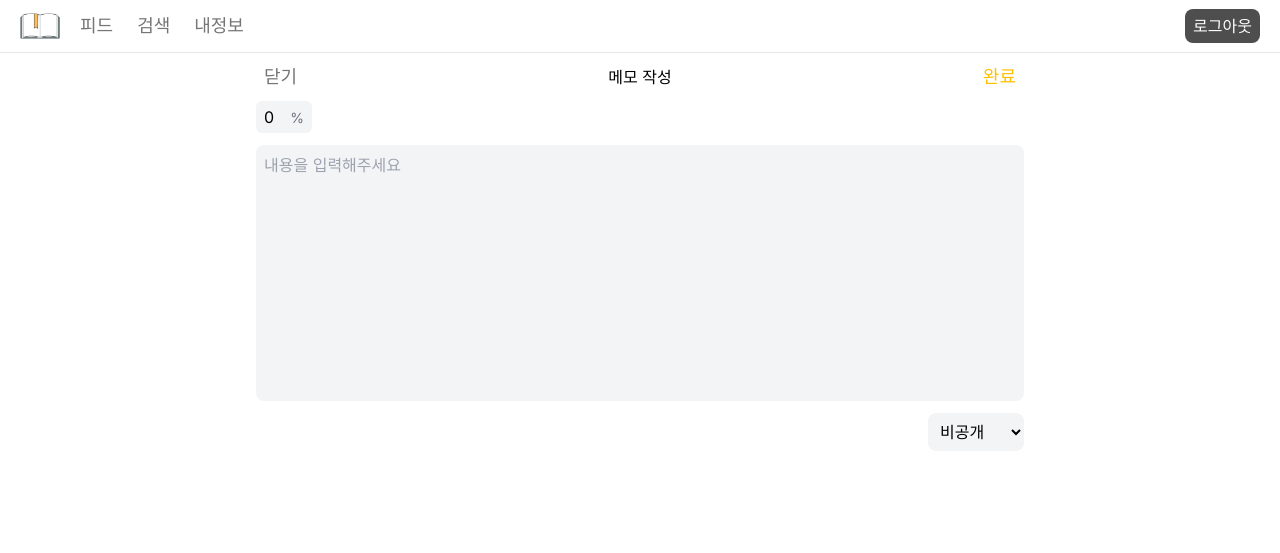
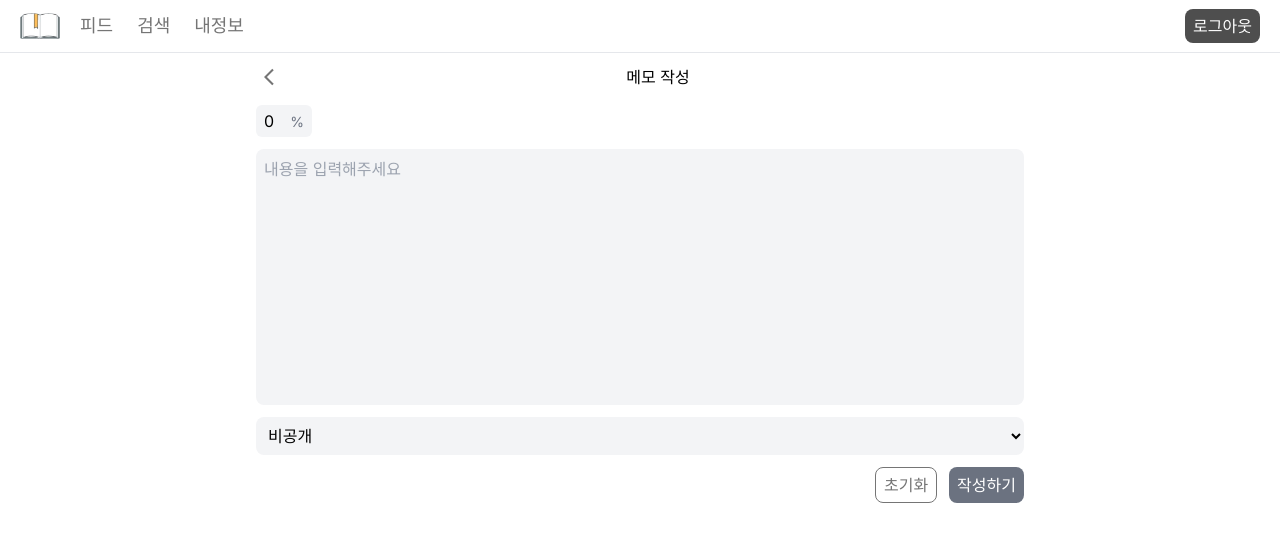
Before and after one commit to kot8585/my-book, a Next.js app: page /posts/write in a window 1280 px wide. Shown: the top 553 px of the page. Built offline with nearby package versions, Linux system fonts and the light colour scheme; no server answers; sample sign-in values are in the browser's storage.

Commit message:
메모 작성 페이지 UI 수정 - 타이머 페이지에서 사용하는 것과 UI 통일화하는게 좋을 것 같아서

```diff
--- a/src/components/post/PostCreate.tsx
+++ b/src/components/post/PostCreate.tsx
@@ -1,140 +1,26 @@
 "use client";
 
-import { useCreatePostMutation } from "@/hooks/useCreatePostMutation";
-import { CreateNoteType } from "@/model/post";
-import { useRouter, useSearchParams } from "next/navigation";
-import { FormEvent, useState, ChangeEvent } from "react";
-import { toast } from "react-toastify";
+import { useState } from "react";
 import LoadingSpinner from "../common/LoadingSpinner";
-import SimpleButton from "../common/SimpleButton";
-import ModalPortal from "../common/ModalPortal";
-import CancelOkModal from "../common/CancelOkModal";
-import { getErrorMessage } from "@/utils/getErrorMessage";
+import PostCreateForm from "./PostCreateForm";
+import PostCreateHeader from "./PostCreateHeader";
 
 type Props = {
   userIdx: number;
 };
 
 export default function PostCreate({ userIdx }: Props) {
-  const { createPost: addNote } = useCreatePostMutation();
-  const searchParams = useSearchParams();
-  //TODO: isbn과 readingType이 전해지지 않을 수가 있어,,? 이런것도 처리해줘야돼?
-  const isbn = searchParams.get("isbn");
-  const readingType = searchParams.get("readingType");
-
-  const router = useRouter();
-  const [loading, setLoading] = useState<boolean>(false);
-  const [openModal, setOpenModal] = useState<boolean>(false);
-  const [note, setNote] = useState<CreateNoteType>({
-    userIdx: userIdx,
-    type: "NOTE",
-    openType: "NONE",
-    page: 0,
-    content: "",
-    isbn: isbn!,
-  });
-
-  const onClose = () => setOpenModal(true);
-
-  const handleChange = (
-    e: ChangeEvent<HTMLTextAreaElement | HTMLInputElement | HTMLSelectElement>
-  ) => {
-    const { name, value } = e.target;
-    setNote((note) => ({ ...note, [name]: value }));
-  };
-
-  const handleSubmit = (e: FormEvent) => {
-    e.preventDefault();
-    setLoading(true);
-    if (typeof note.page === "string") {
-      note.page = parseInt(note.page);
-    }
-
-    addNote.mutate(note, {
-      onSuccess: () => {
-        router.back();
-      },
-    });
-    setLoading(false);
-  };
+  const [loading, setLoading] = useState(false);
 
   return (
-    <section className="relative w-full">
+    <section className="relative w-full pb-14 max-w-3xl  py-1 mx-auto lg:w-4/5 h-full ">
       {loading && (
         <div className="absolute inset-0 z-20 text-center pt-[30%] bg-yellow-100/20">
           <LoadingSpinner />
         </div>
       )}
-      <form
-        className="flex  flex-col relative justify-start max-w-3xl  py-1 mx-auto lg:w-4/5 w-full h-full"
-        onSubmit={handleSubmit}
-      >
-        <header className="flex justify-between items-center fixed h-10 bg-white z-10 max-w-3xl lg:w-4/5 w-full">
-          <SimpleButton type="button" onClick={onClose}>
-            닫기
-          </SimpleButton>
-          메모 작성
-          <SimpleButton
-            type="submit"
-            onSubmit={handleSubmit}
-            color="text-brand-color"
-          >
-            완료
-          </SimpleButton>
-        </header>
-        <main className="flex flex-col gap-3 mt-11 p-3 lg:p-0">
-          <div className="relative w-14">
-            <input
-              type="number"
-              min={0}
-              className="p-2 w-full h-8 bg-gray-100 rounded-md focus:outline-none"
-              name="page"
-              value={note?.page}
-              onChange={handleChange}
-              inputMode="numeric"
-            />
-            <span className="absolute right-2 top-[0.45rem]  text-gray-500 appearance-none text-sm">
-              {readingType === "PAPER" ? "p" : "%"}
-            </span>
-          </div>
-
-          <textarea
-            placeholder="내용을 입력해주세요"
-            rows={10}
-            className="bg-gray-100 rounded-lg p-2 focus:outline-none resize-none"
-            name="content"
-            value={note?.content}
-            onChange={handleChange}
-          />
-          <select
-            name="openType"
-            id="openType"
-            className="lg:w-24 w-full self-end bg-gray-100 p-2 rounded-lg"
-            onChange={handleChange}
-            value={note.openType}
-          >
-            <option value="NONE">비공개</option>
-            <option value="FOLLOW">팔로워만</option>
-            <option value="ALL">전체 공개</option>
-          </select>
-          <input type="hidden" id="isbn" name="isbn" value={isbn!} />
-        </main>
-      </form>
-      {openModal && (
-        <ModalPortal>
-          <CancelOkModal
-            onCancel={() => setOpenModal(false)}
-            onOK={() => router.back()}
-          >
-            <h5 className="font-bold text-lg p-3">노트 작성 중</h5>
-            <p>
-              작성 중인 노트가 지워져요.
-              <br />
-              그래도 이동하시겠어요?
-            </p>
-          </CancelOkModal>
-        </ModalPortal>
-      )}
+      <PostCreateHeader />
+      <PostCreateForm userIdx={userIdx} setLoading={setLoading} />
     </section>
   );
 }
--- /dev/null
+++ b/src/components/post/PostCreateForm.tsx
@@ -0,0 +1,122 @@
+import React from "react";
+import { useRouter, useSearchParams } from "next/navigation";
+import { FormEvent, useState, ChangeEvent } from "react";
+import { useCreatePostMutation } from "@/hooks/useCreatePostMutation";
+import { CreateNoteType } from "@/model/post";
+import SimpleButton from "../common/SimpleButton";
+import { toast } from "react-toastify";
+
+type Props = {
+  userIdx: number;
+  setLoading: (loading: boolean) => void;
+};
+
+export default function PostCreateForm({ userIdx, setLoading }: Props) {
+  const { createPost: addNote } = useCreatePostMutation();
+  const searchParams = useSearchParams();
+  //TODO: isbn과 readingType이 전해지지 않을 수가 있어,,? 이런것도 처리해줘야돼?
+  const isbn = searchParams.get("isbn");
+  const readingType = searchParams.get("readingType");
+
+  const router = useRouter();
+  let initialNote: CreateNoteType = {
+    userIdx: userIdx,
+    type: "NOTE",
+    openType: "NONE",
+    page: 0,
+    content: "",
+    isbn: isbn!,
+  };
+
+  const [note, setNote] = useState<CreateNoteType>(initialNote);
+
+  const handleChange = (
+    e: ChangeEvent<HTMLTextAreaElement | HTMLInputElement | HTMLSelectElement>
+  ) => {
+    const { name, value } = e.target;
+    setNote((note) => ({ ...note, [name]: value }));
+  };
+
+  const handleSubmit = (e: FormEvent) => {
+    e.preventDefault();
+    setLoading(true);
+    if (typeof note.page === "string") {
+      note.page = parseInt(note.page);
+    }
+
+    addNote.mutate(note, {
+      onSuccess: () => {
+        toast.info("메모가 정상적으로 작성되었습니다");
+        router.back();
+      },
+    });
+    setLoading(false);
+  };
+
+  const handleReset = () => {
+    setNote(initialNote);
+  };
+  return (
+    <form
+      className="flex  flex-col relative justify-start pt-0"
+      onSubmit={handleSubmit}
+    >
+      <main className="flex flex-col gap-3 mt-12 p-3 lg:p-0">
+        <div className="relative w-14">
+          <input
+            type="number"
+            min={0}
+            className="p-2 w-full h-8 bg-gray-100 rounded-md focus:outline-none"
+            name="page"
+            value={note?.page}
+            onChange={handleChange}
+            inputMode="numeric"
+          />
+          <span className="absolute right-2 top-[0.45rem]  text-gray-500 appearance-none text-sm">
+            {readingType === "PAPER" ? "p" : "%"}
+          </span>
+        </div>
+
+        <textarea
+          placeholder="내용을 입력해주세요"
+          rows={10}
+          className="bg-gray-100 rounded-lg p-2 focus:outline-none resize-none"
+          name="content"
+          value={note?.content}
+          onChange={handleChange}
+        />
+        <select
+          name="openType"
+          id="openType"
+          className="lg:w-full w-full self-end bg-gray-100 p-2 rounded-lg"
+          onChange={handleChange}
+          value={note.openType}
+        >
+          <option value="NONE">비공개</option>
+          <option value="FOLLOW">팔로워만</option>
+          <option value="ALL">전체 공개</option>
+        </select>
+        <input type="hidden" id="isbn" name="isbn" value={isbn!} />
+        <div className="flex self-end gap-3">
+          <SimpleButton
+            type="reset"
+            onClick={handleReset}
+            className="rounded-lg"
+            border
+            size="small"
+          >
+            초기화
+          </SimpleButton>
+          <SimpleButton
+            type="submit"
+            onSubmit={handleSubmit}
+            className="rounded-lg text-white bg-gray-500"
+            size="small"
+          >
+            작성하기
+          </SimpleButton>
+        </div>
+      </main>
+    </form>
+  );
+}
--- /dev/null
+++ b/src/components/post/PostCreateHeader.tsx
@@ -0,0 +1,38 @@
+import React, { useState } from "react";
+import SimpleButton from "../common/SimpleButton";
+import { MdArrowBackIos } from "react-icons/md";
+import ModalPortal from "../common/ModalPortal";
+import CancelOkModal from "../common/CancelOkModal";
+import { useRouter } from "next/navigation";
+
+export default function PostCreateHeader() {
+  const [openModal, setOpenModal] = useState<boolean>(false);
+  const router = useRouter();
+  const onClose = () => setOpenModal(true);
+  return (
+    <>
+      <header className="flex justify-between items-center fixed h-10 bg-white z-10 max-w-3xl lg:w-4/5 w-full">
+        <SimpleButton type="button" onClick={onClose}>
+          <MdArrowBackIos className="w-5 h-5" />
+        </SimpleButton>
+        메모 작성
+        <div></div>
+      </header>
+      {openModal && (
+        <ModalPortal>
+          <CancelOkModal
+            onCancel={() => setOpenModal(false)}
+            onOK={() => router.back()}
+          >
+            <h5 className="font-bold text-lg p-3">노트 작성 중</h5>
+            <p>
+              작성 중인 노트가 지워져요.
+              <br />
+              그래도 이동하시겠어요?
+            </p>
+          </CancelOkModal>
+        </ModalPortal>
+      )}
+    </>
+  );
+}
```
